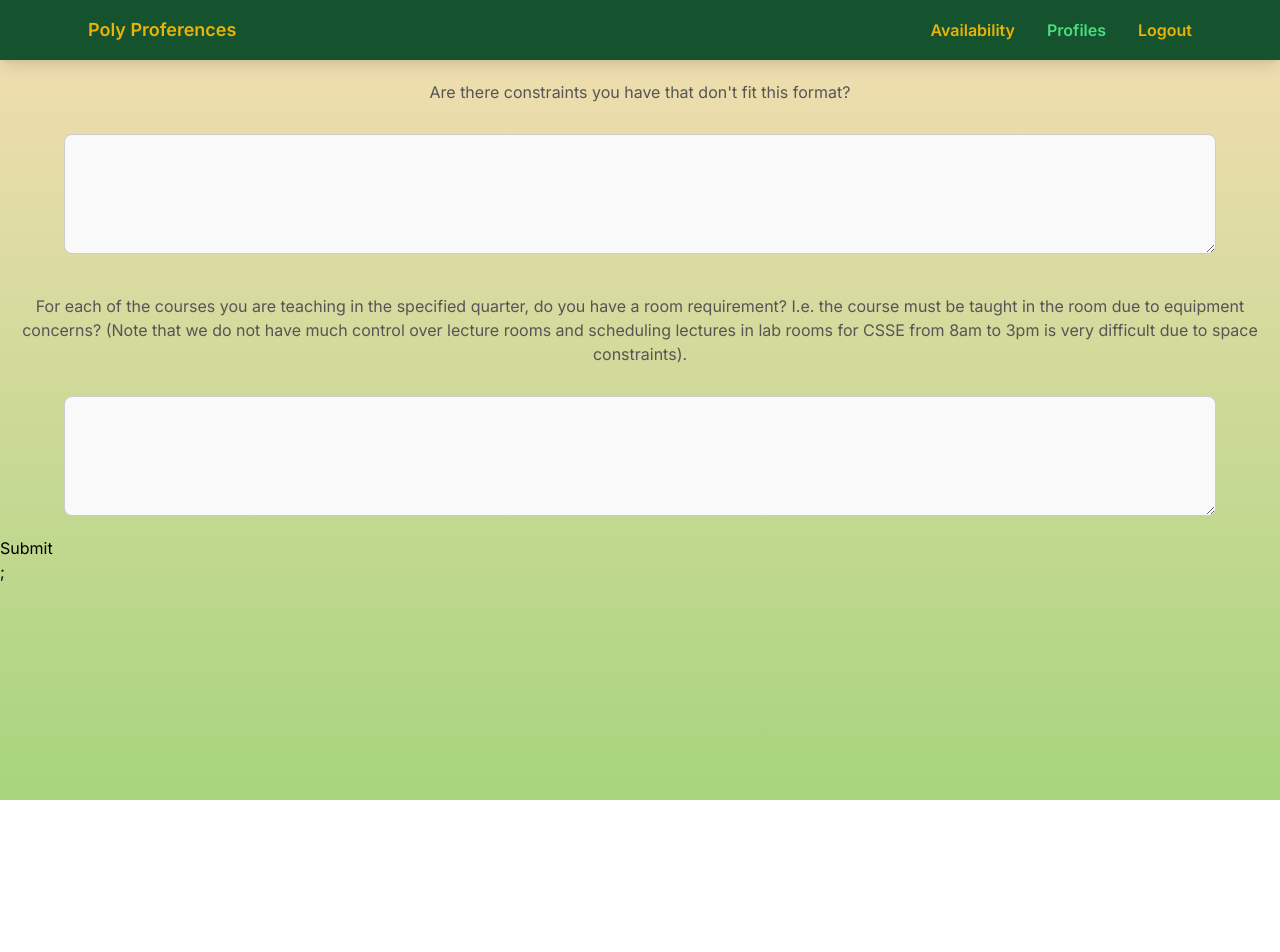
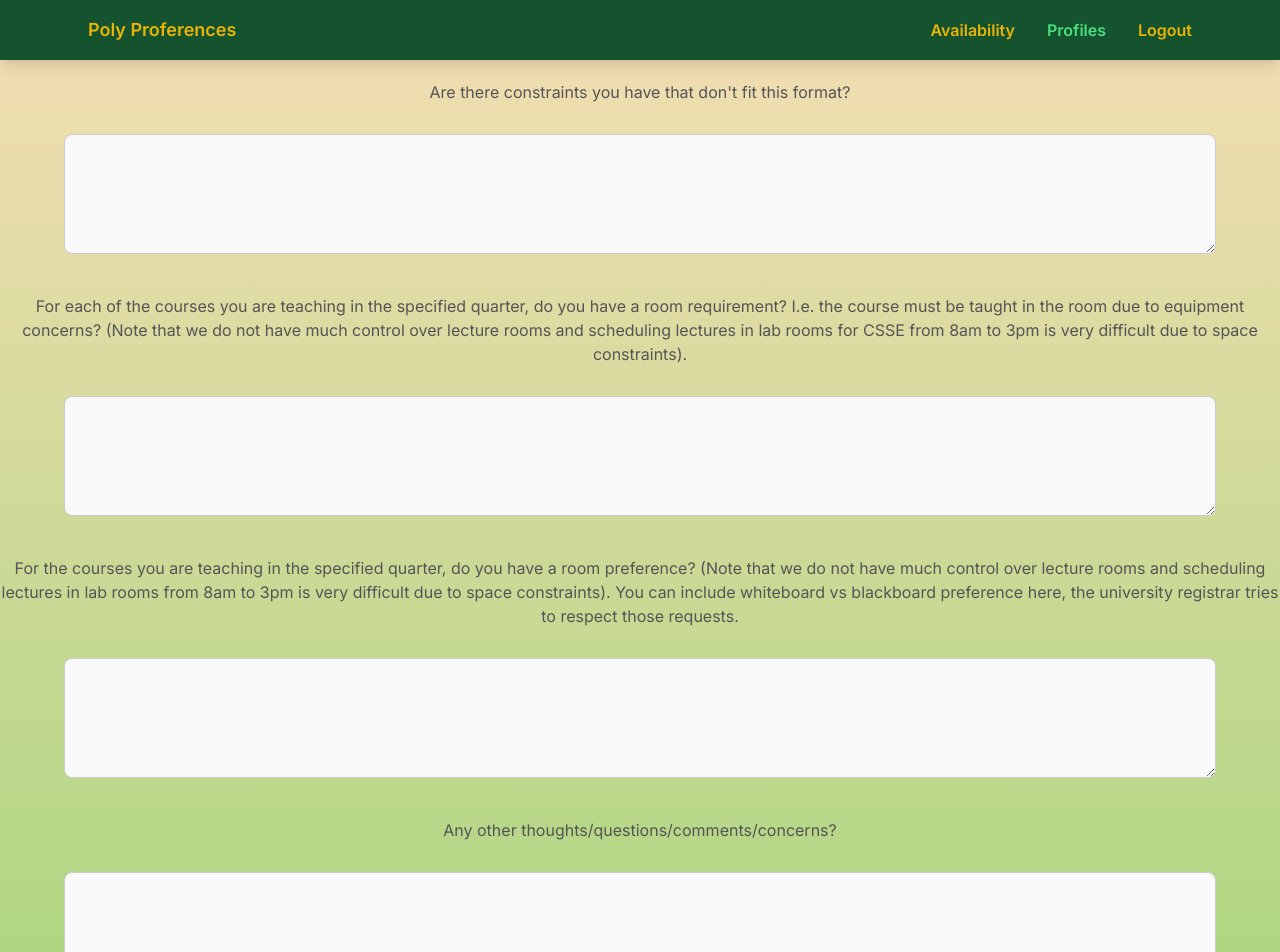
Before and after one commit to nnayk/cs-scheduling, a Next.js app in the folder frontend/: page /written_question in a window 1280 px wide. Shown: the top 952 px of the page. Before the commit the page ends 800 px from the top, so only its background shows below. Built offline with nearby package versions, Linux system fonts and the light colour scheme.

Commit message:
Initially finish written questions pg

```diff
--- a/frontend/src/pages/written_question.js
+++ b/frontend/src/pages/written_question.js
@@ -30,6 +30,8 @@ const Written_Questions = () => {
   const questions = [
     "Are there constraints you have that don't fit this format?",
     "For each of the courses you are teaching in the specified quarter, do you have a room requirement? I.e. the course must be taught in the room due to equipment concerns? (Note that we do not have much control over lecture rooms and scheduling lectures in lab rooms for CSSE from 8am to 3pm is very difficult due to space constraints).",
+    "For the courses you are teaching in the specified quarter, do you have a room preference? (Note that we do not have much control over lecture rooms and scheduling lectures in lab rooms from 8am to 3pm is very difficult due to space constraints). You can include whiteboard vs blackboard preference here, the university registrar tries to respect those requests.",
+    "Any other thoughts/questions/comments/concerns?",
   ];
 
   return (
```
